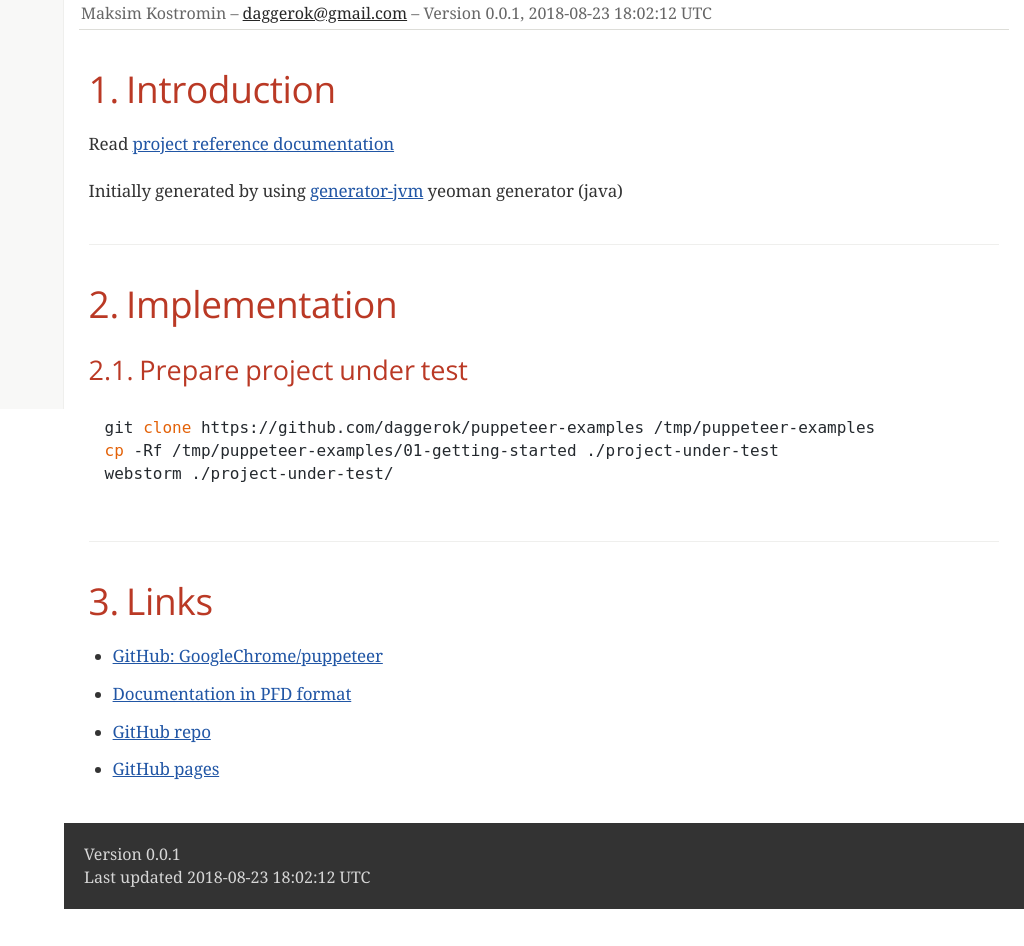
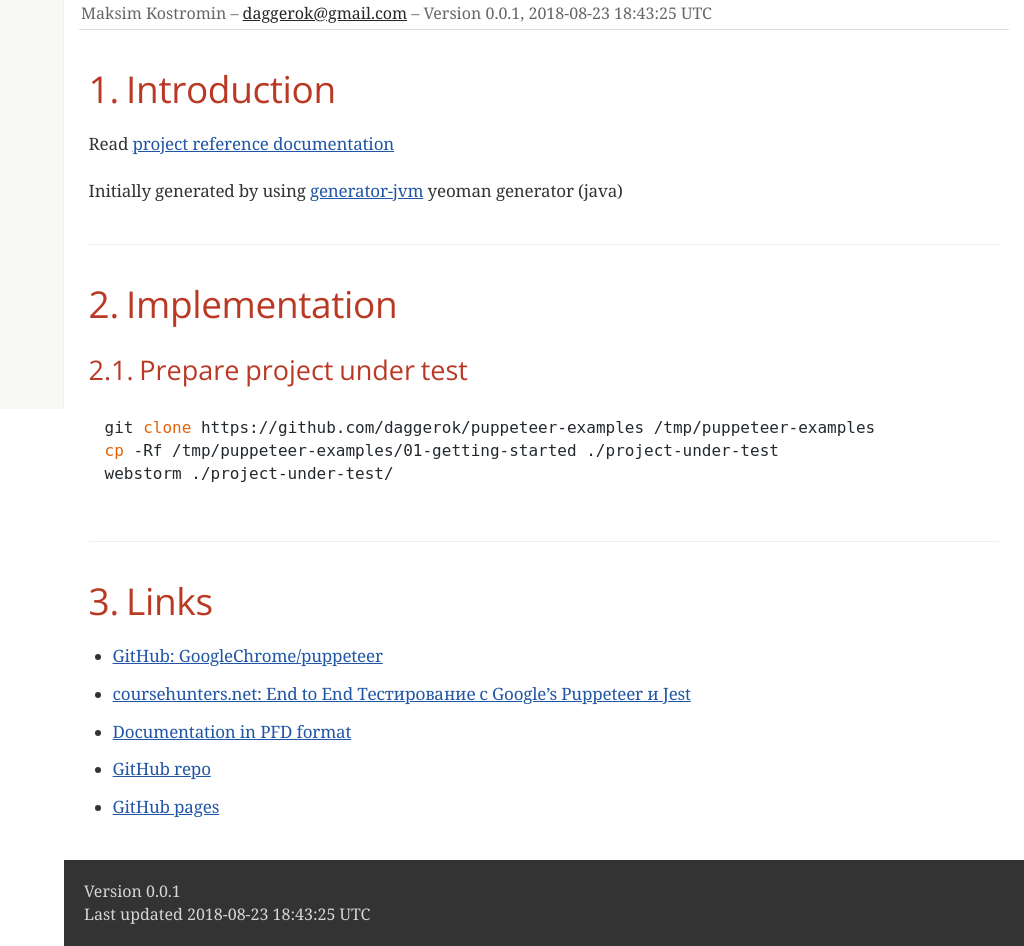
Before and after one commit to daggerok/puppeteer-examples, a plain HTML site: page 404.html in a window 1280 px wide. Shown: the part 391-1337 px from the top of the page, without its empty margins (256-1280 px from the left). Before the commit the page ends 1300 px from the top, so only its background shows below. Drawn offline with nearby package versions, Linux system fonts and the light colour scheme; a web font is replaced by a local one.

Commit message:
Deploy daggerok/puppeteer-examples to github.com/daggerok/puppeteer-examples.git:gh-pages

```diff
--- a/404.html
+++ b/404.html
@@ -463,7 +463,7 @@ body.book #toc,body.book #preamble,body.book h1.sect0,body.book .sect1>h2{page-b
 <span id="author" class="author">Maksim Kostromin</span><br>
 <span id="email" class="email"><a href="mailto:daggerok@gmail.com">daggerok@gmail.com</a></span><br>
 <span id="revnumber">version 0.0.1,</span>
-<span id="revdate">2018-08-23 18:02:12 UTC</span>
+<span id="revdate">2018-08-23 18:43:25 UTC</span>
 </div>
 <div id="toc" class="toc2">
 <div id="toctitle">Table of Contents</div>
@@ -514,6 +514,9 @@ webstorm ./project-under-test/</code></pre>
 <p><a href="https://github.com/GoogleChrome/puppeteer">GitHub: GoogleChrome/puppeteer</a></p>
 </li>
 <li>
+<p><a href="https://coursehunters.net/course/end-to-end-testirovanie-s-google-s-puppeteer-i-jest">coursehunters.net: End to End Тестирование с Google&#8217;s Puppeteer и Jest</a></p>
+</li>
+<li>
 <p><a href="./index.pdf">Documentation in PFD format</a></p>
 </li>
 <li>
@@ -530,7 +533,7 @@ webstorm ./project-under-test/</code></pre>
 <div id="footer">
 <div id="footer-text">
 Version 0.0.1<br>
-Last updated 2018-08-23 18:02:12 UTC
+Last updated 2018-08-23 18:43:25 UTC
 </div>
 </div>
 <!-- jquery -->
```
Also changed, not shown: index.html (+5 -2 lines), index.xml (+5 -2 lines), 1 other file.
